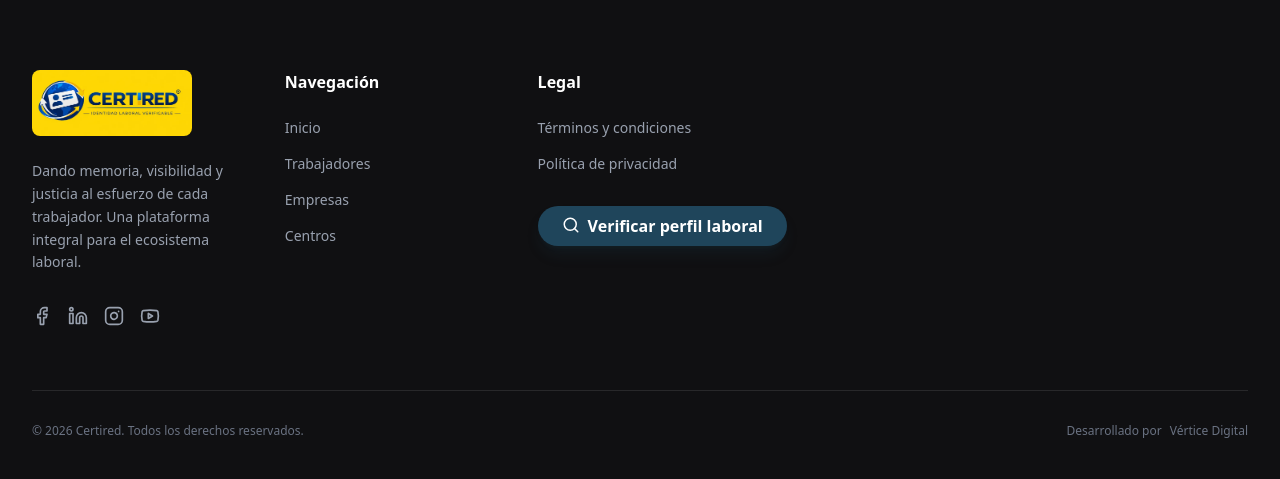
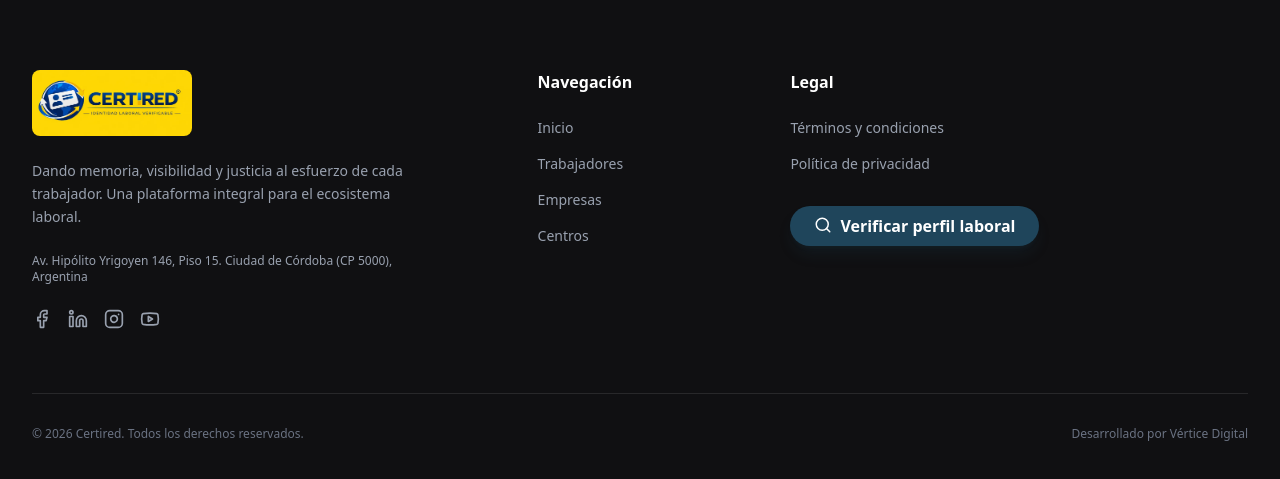
Before and after one commit to lbozzolo/perfil-360, a Next.js app: page / in a window 1280 px wide. Shown: the part 5164-5643 px from the top of the page. Built offline with nearby package versions, Linux system fonts and the light colour scheme; no server answers.

Commit message:
feat(footer): muestra dirección física desde .env.local en la parte superior del footer y mejora el espaciado visual

```diff
--- a/src/app/components/Footer.tsx
+++ b/src/app/components/Footer.tsx
@@ -6,6 +6,8 @@ const instagramUrl = process.env.NEXT_PUBLIC_INSTAGRAM_URL || 'https://www.insta
 const youtubeUrl = process.env.NEXT_PUBLIC_YOUTUBE_URL || 'https://www.youtube.com/@CertiRed';
 import { Facebook, Twitter, Linkedin, Youtube, Instagram, Search, X } from 'lucide-react';
 
+const address = process.env.NEXT_PUBLIC_ADDRESS || 'Av. Hipólito Yrigoyen 146, Piso 15. Ciudad de Córdoba (CP 5000), Argentina';
+
 export default function Footer() {
   return (
     <footer className="bg-[#101012] text-white pt-20 pb-10 border-t border-white/10">
@@ -13,7 +15,7 @@ export default function Footer() {
         <div className="grid grid-cols-1 md:grid-cols-5 gap-12 mb-16">
 
           {/* Brand */}
-          <div className="col-span-1 md:col-span-1">
+          <div className="col-span-1 md:col-span-2 max-w-xs md:max-w-sm">
             <Link href="/" className="flex items-center gap-3 mb-6">
               <img
                 src="/images/logo_certired_amarillo.webp"
@@ -21,9 +23,11 @@ export default function Footer() {
                 className="w-40 h-auto object-contain rounded-lg"
               />
             </Link>
-            <p className="text-sm text-gray-400 leading-relaxed mb-8">
+
+            <p className="text-sm text-gray-400 leading-relaxed mb-6">
               Dando memoria, visibilidad y justicia al esfuerzo de cada trabajador. Una plataforma integral para el ecosistema laboral.
             </p>
+            <p className="text-xs text-gray-400 mb-6 hidden md:block">{address}</p>
 
             <div className="flex gap-4">
               <a href={facebookUrl} target="_blank" rel="noopener noreferrer" className="text-gray-400 hover:text-white transition-colors">
@@ -80,8 +84,7 @@ export default function Footer() {
             © {new Date().getFullYear()} Certired. Todos los derechos reservados.
           </p>
           <div className="flex items-center gap-2 text-xs text-gray-500">
-            <span>Desarrollado por</span>
-            <span><a href="https://verticedigital.com.ar" target="_blank" rel="noopener noreferrer">Vértice Digital</a></span>
+            <span>Desarrollado por <a href="https://verticedigital.com.ar" target="_blank" rel="noopener noreferrer">Vértice Digital</a></span>
           </div>
         </div>
       </div>
```
